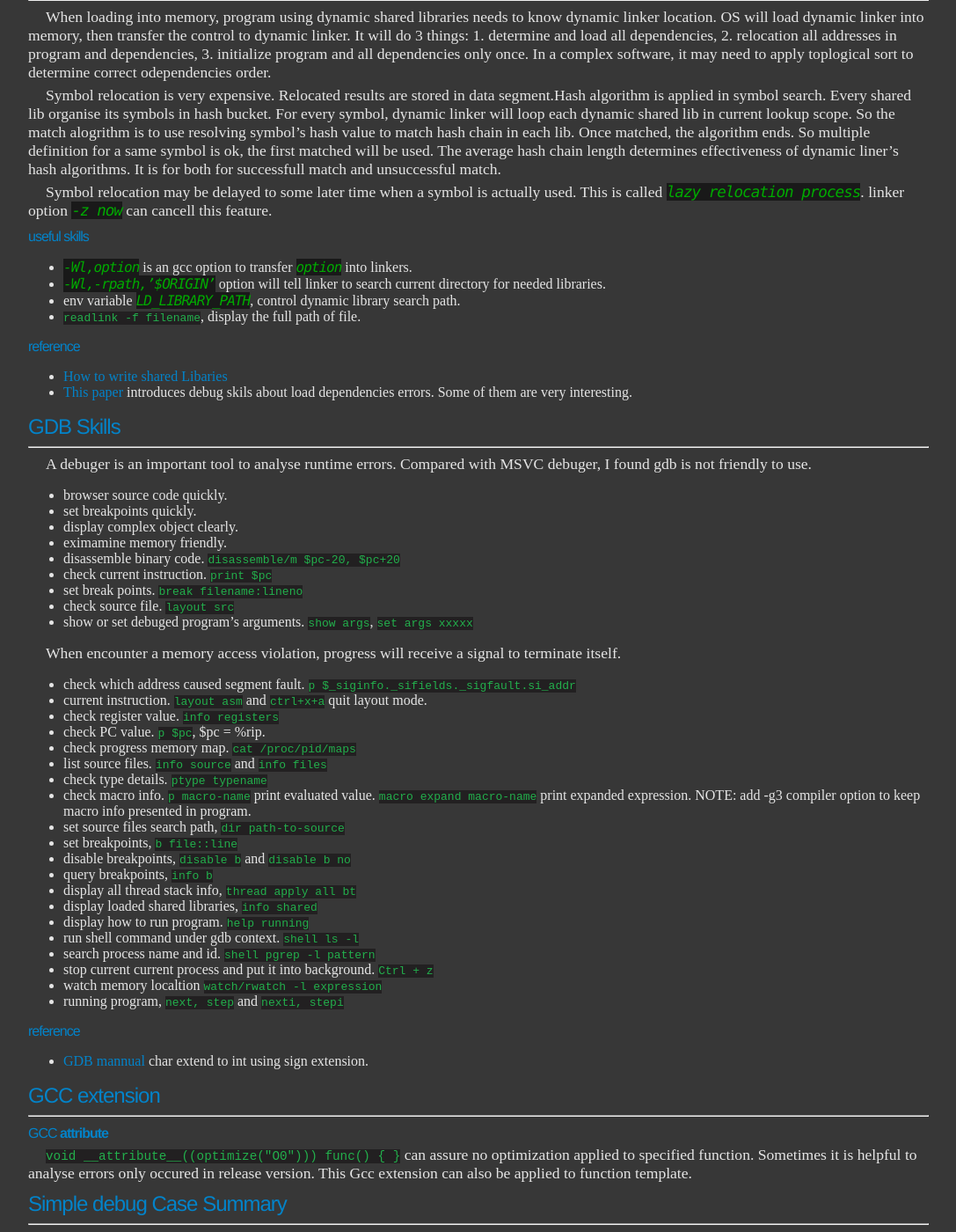
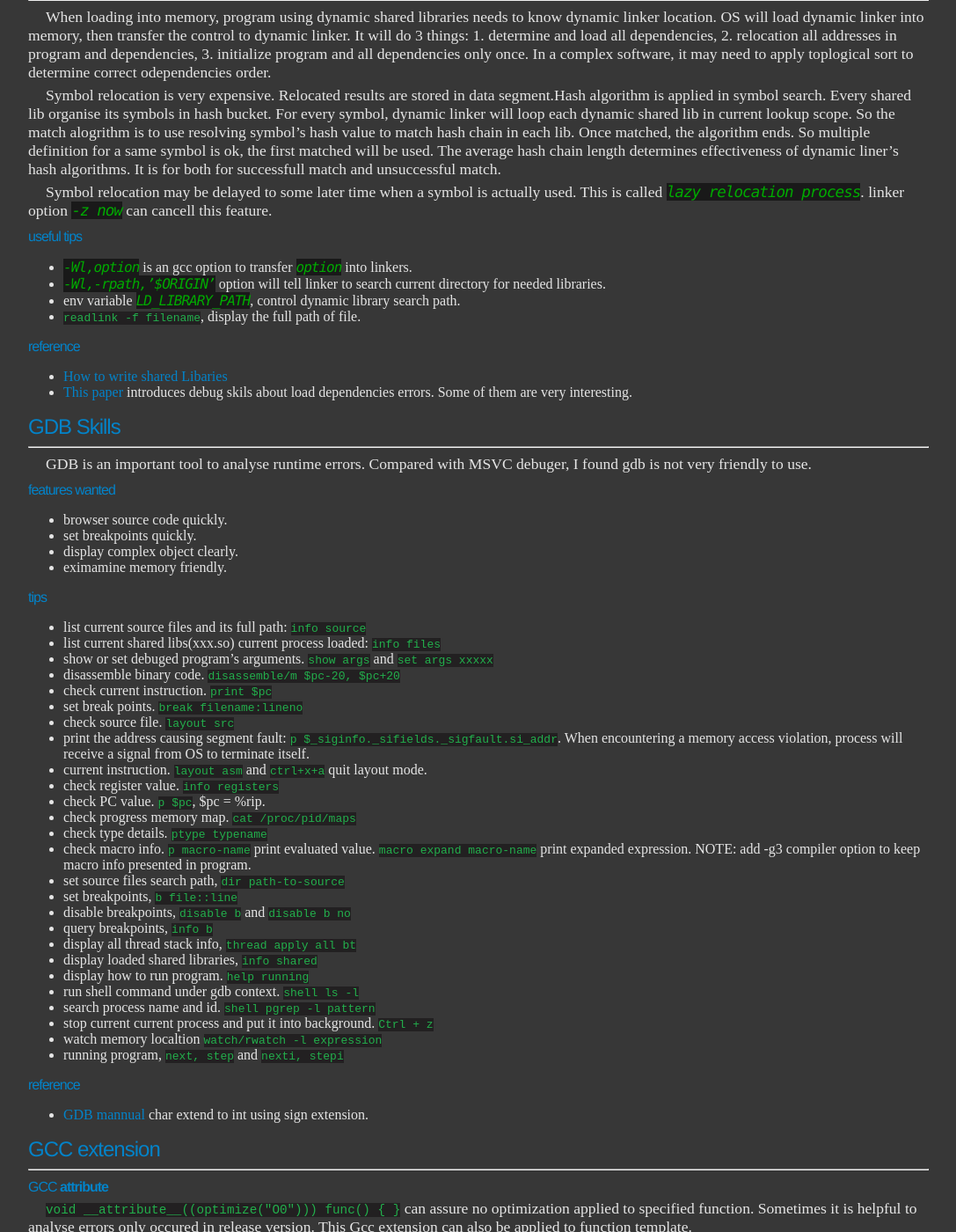
Before and after one commit to ychding11/ychding11.github.io, a Jekyll site: the page built from _posts/2015-03-12-Linux-Debug-summary.md, in a window 1280 px wide and 1400 px high, scrolled down 1081 px. Shown: the whole window at 88% size, without its empty margins (96-1183 px from the left). Built offline with Jekyll 4.4.1, drawn with Linux system fonts in a browser that asks for light colours.

Commit message:
adding gdb skills into Linux Debug Summary.

```diff
--- a/_posts/2015-03-12-Linux-Debug-summary.md
+++ b/_posts/2015-03-12-Linux-Debug-summary.md
@@ -82,7 +82,7 @@ The average hash chain length determines effectiveness of dynamic liner's hash a
 
 Symbol relocation may be delayed to some later time when a symbol is actually used. This is called *lazy relocation process*. linker option *-z now* can cancell this feature.
 
-### useful skills
+### useful tips
 - *-Wl,option* is an gcc option to transfer *option* into linkers.
 - *-Wl,-rpath,'$ORIGIN'* option will tell linker to search current directory for needed libraries.
 - env variable *LD_LIBRARY_PATH*, control dynamic library search path.
@@ -95,30 +95,29 @@ Symbol relocation may be delayed to some later time when a symbol is actually us
 ## GDB Skills
 ---
 
-A debuger is an important tool to analyse runtime errors. Compared with MSVC debuger, I found gdb is not friendly to use.
+GDB is an important tool to analyse runtime errors. Compared with MSVC debuger, I found gdb is not very friendly to use.
 
+### features wanted
 - browser source code quickly.
 - set breakpoints quickly.
 - display complex object clearly.
 - eximamine memory friendly.
+
+### tips
+- list current source files and its full path: `info source`
+- list current shared libs(xxx.so) current process loaded: `info files`
+- show or set debuged program's arguments. `show args` and `set args xxxxx`
 - disassemble binary code. `disassemble/m $pc-20, $pc+20`
 - check current instruction. `print $pc`
 - set break points. `break filename:lineno`
 - check source file. `layout src`
-- show or set debuged program's arguments. `show args`, `set args xxxxx`
-
-When encounter a memory access violation, progress will receive a signal to
-terminate itself.
-
-+ check which address caused segment fault. `p $_siginfo._sifields._sigfault.si_addr`
++ print the address causing segment fault: `p $_siginfo._sifields._sigfault.si_addr`. When encountering a memory access violation, process will receive a signal from OS to terminate itself.
 + current instruction. `layout asm` and `ctrl+x+a` quit layout mode.
 + check register value. `info registers`
 + check PC value. `p $pc`, $pc = %rip.
 + check progress memory map. `cat /proc/pid/maps`
-+ list source files. `info source` and `info files`
 + check type details. `ptype typename`
-+ check macro info. `p macro-name` print evaluated value. `macro expand macro-name` print expanded expression.
-  NOTE: add -g3 compiler option to keep macro info presented in program.
++ check macro info. `p macro-name` print evaluated value. `macro expand macro-name` print expanded expression. NOTE: add -g3 compiler option to keep macro info presented in program.
 + set source files search path, `dir path-to-source`
 + set breakpoints, `b file::line`
 + disable breakpoints, `disable b` and `disable b no`
```
